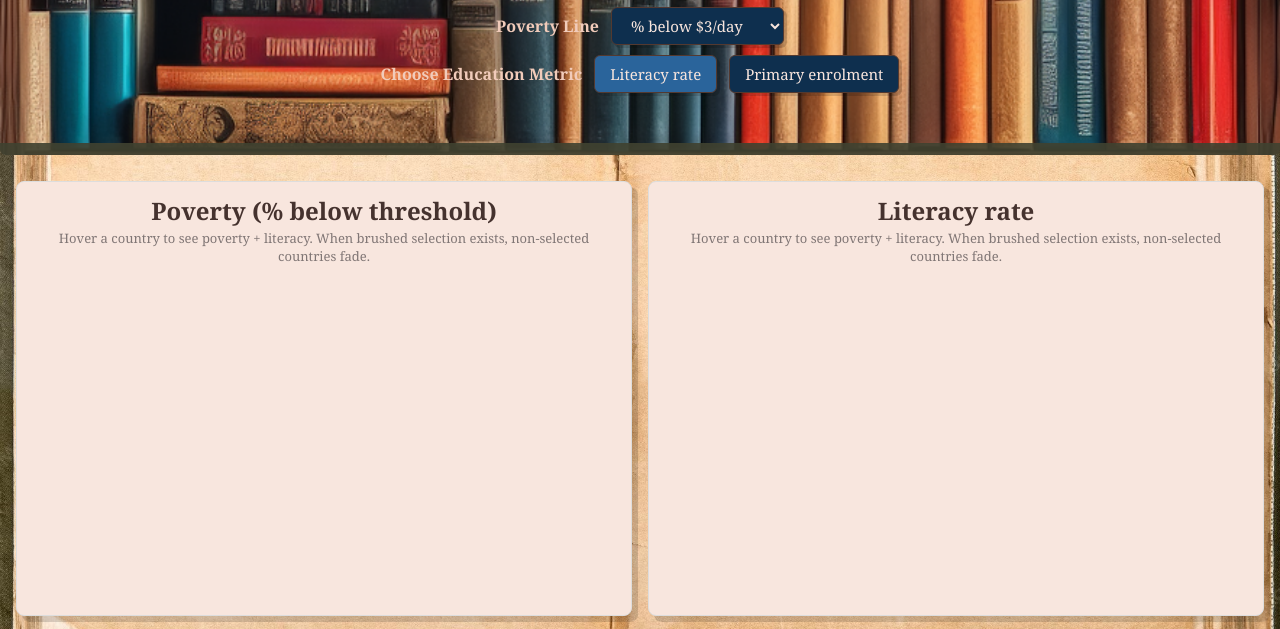
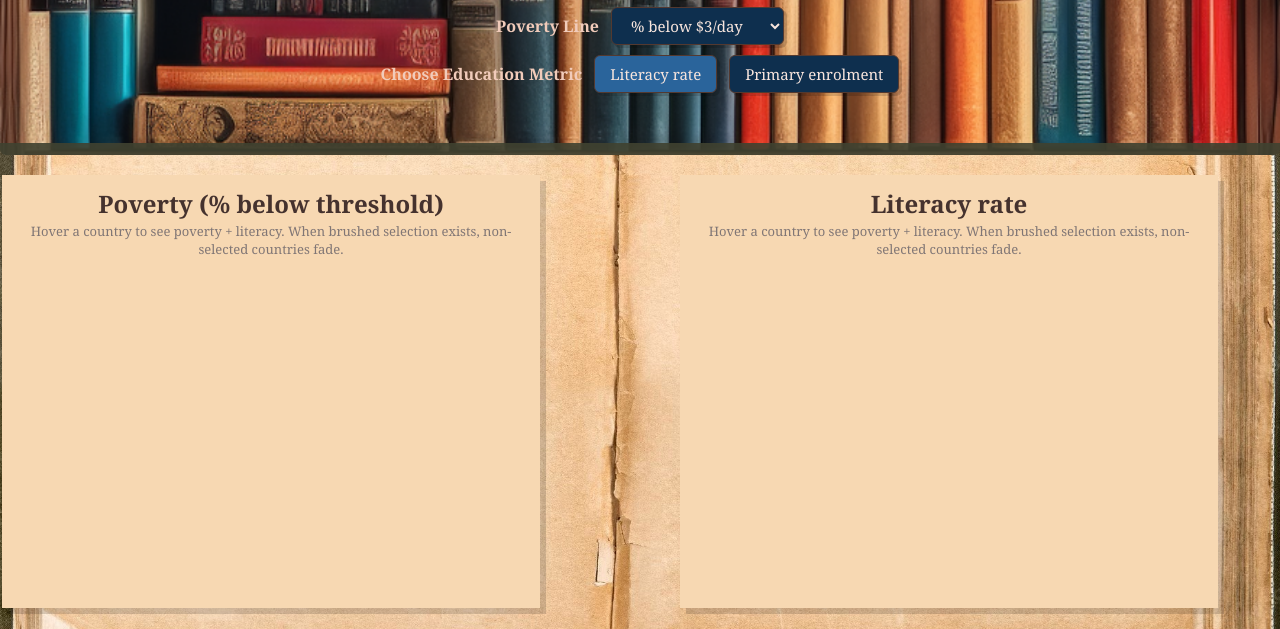
Before and after one commit to Takalenie/DataVisProject01Resubmission, a plain HTML site: page index.html in a window 1280 px wide. Shown: the part 147-776 px from the top of the page. Drawn offline with Linux system fonts and the light colour scheme; no server answers.

Commit message:
Align grah so they look like book pages

```diff
--- a/css/style.css
+++ b/css/style.css
@@ -18,7 +18,7 @@
   background-repeat: no-repeat;
   border-bottom: 12px solid #404230e6;
   border-radius: 6px;
-  margin-bottom: 10px;
+  margin-bottom: 20px;
 }
 
 .page-header h1 {
@@ -34,17 +34,19 @@
 }
 
 .grid {
+  max-width: 1400px;
+  width: 95%;
+  margin: 0 auto;
+  transform: translateX(-30px);
   display: grid;
   grid-template-columns: 1fr 1fr;
-  gap: 16px;
-  padding: 16px;
+  column-gap: 140px;
+  row-gap: 30px;
 }
 
 .card {
   text-align: center;
-  background: #f8e6de;
-  border: 1px solid #ddd;
-  border-radius: 8px;
+  background: #f7d8b2;
   padding: 12px;
   box-shadow: 6px 6px 0px rgba(0, 0, 0, 0.15);
 }
```
